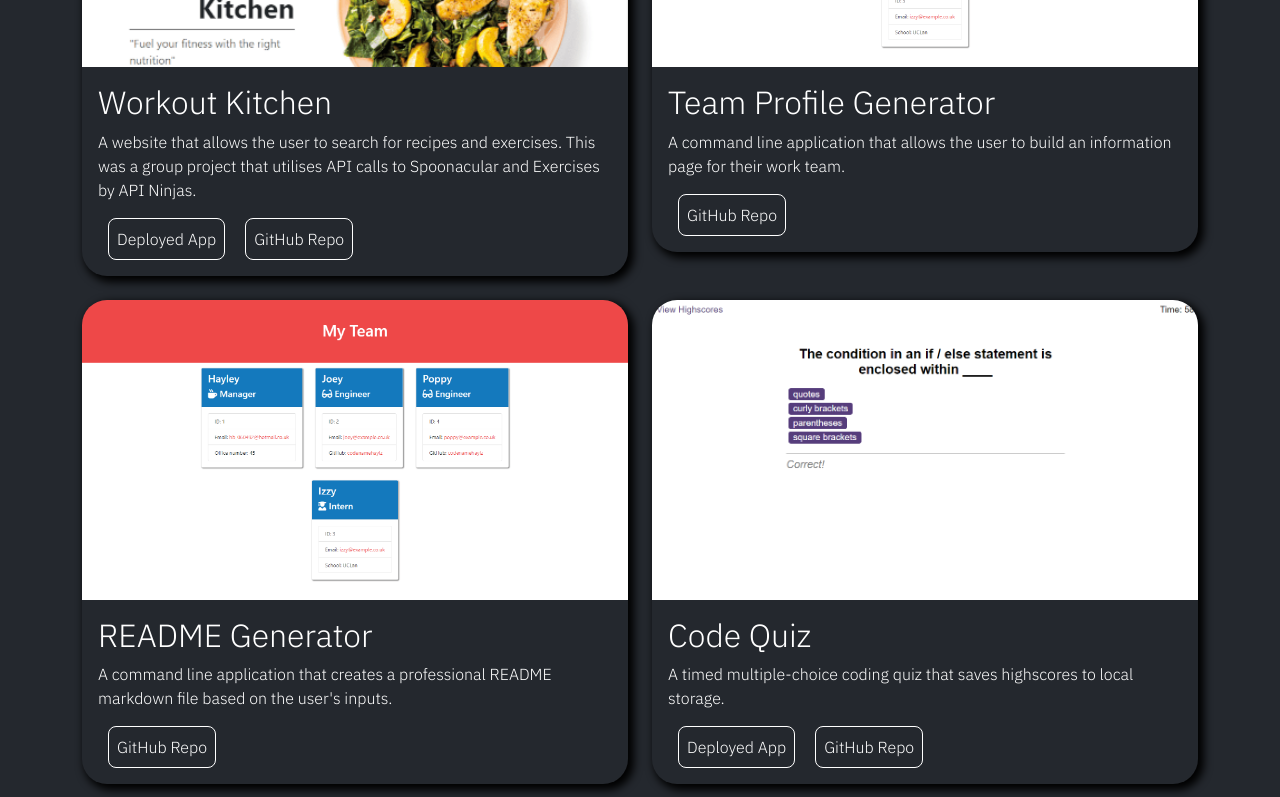
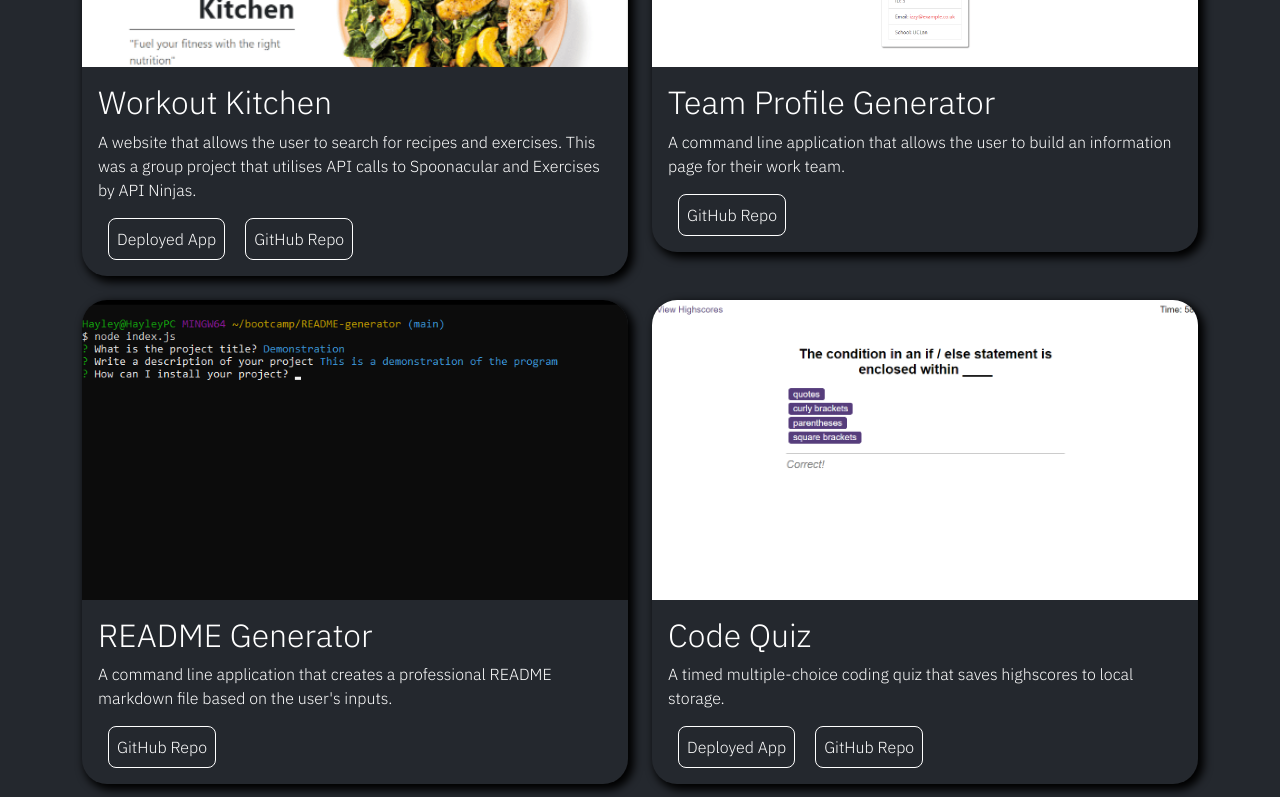
Before and after one commit to codenamehaylz/react-portfolio, a React (Create React App) app: page /projects in a window 1280 px wide. Shown: the part 490-1287 px from the top of the page. Built offline with nearby package versions, Linux system fonts and the light colour scheme.

Commit message:
added image for README generator project

```diff
--- a/src/components/Project.js
+++ b/src/components/Project.js
@@ -1,6 +1,7 @@
 import React from 'react';
 import workoutImg from "../images/Workout-Kitchen.png";
 import teamProfileImg from "../images/Team-Profile-Generator.png";
+import readmeImg from "../images/READMEgen.png";
 import codeQuizImg from "../images/Code-Quiz.png";
 import passwordGenImg from "../images/Password-Generator.gif";
 import workdayImg from "../images/Work-Day-Scheduler.png";
@@ -23,7 +24,7 @@ function Project(props) {
             case "Team Profile Generator":
                 return `url('${teamProfileImg}')`
             case "README Generator":
-                return `url('${teamProfileImg}')`
+                return `url('${readmeImg}')`
             case "Code Quiz":
                 return `url('${codeQuizImg}')`
             case "Password Generator":
```
Also changed, not shown: src/images/READMEgen.png (added).
